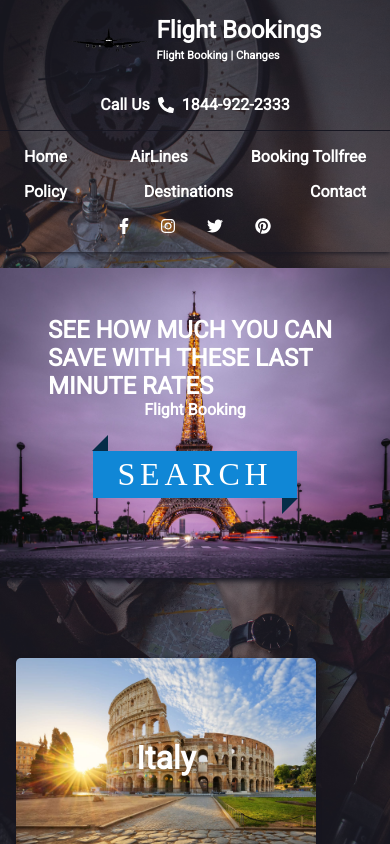
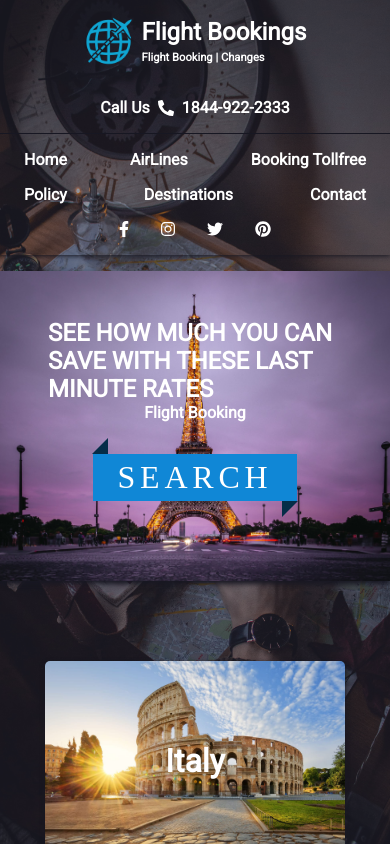
Before and after one commit to blackhatplay/flight-booking, a Next.js app: page /destinations in a window 390 px wide. Shown: the top 844 px of the page. Built offline with nearby package versions, Linux system fonts and the light colour scheme.

Commit message:
mobile responsive

```diff
--- a/src/components/Header/Nav.tsx
+++ b/src/components/Header/Nav.tsx
@@ -10,7 +10,7 @@ const Nav = () => {
                 <div className="nav-wrapper">
                     <Link href="/">
                         <a className="logo">
-                            <Image src="/main-logo.png" width={80} height={25} alt="logo" />
+                            <Image src="/blue-logo.png" width={50} height={50} alt="logo" />
                             <div>
                                 <h1>Flight Bookings</h1>
                                 <span className="tagline">Flight Booking | Changes</span>
--- a/src/styles/_mobile.scss
+++ b/src/styles/_mobile.scss
@@ -90,4 +90,9 @@
       }
     }
   }
+
+  .destinations-list {
+    flex-direction: column;
+    align-items: center;
+  }
 }
```
Also changed, not shown: public/blue-logo.png (added), public/white-logo.png (added).
